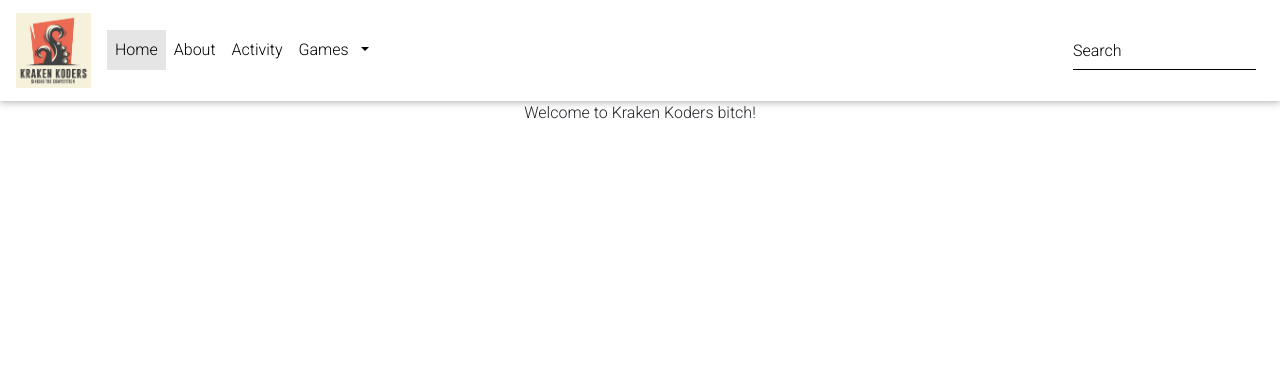
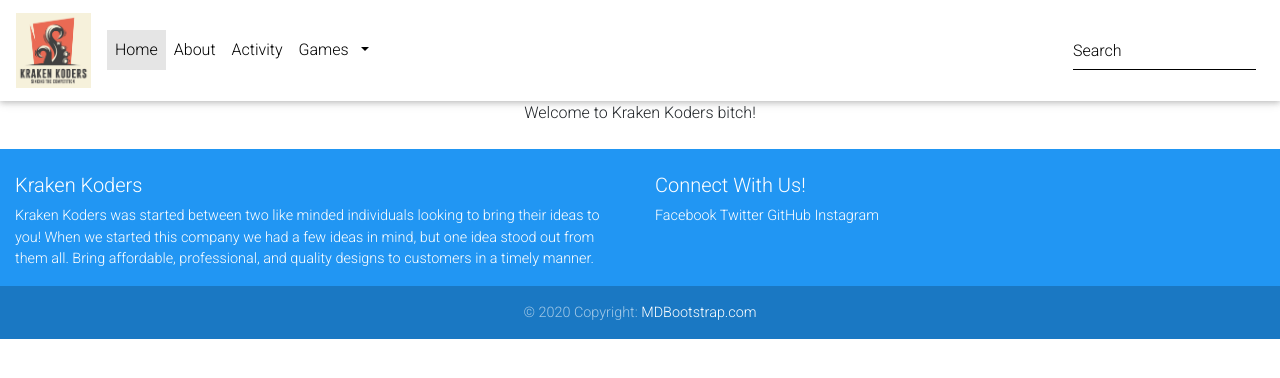
Before and after one commit to LukasThompson/kraken-koders, a React (Create React App) app: page / in a window 1280 px wide. Shown: the top 378 px of the page. Built offline with nearby package versions, Linux system fonts and the light colour scheme.

Commit message:
Pushing Footer Up

```diff
--- a/src/App.js
+++ b/src/App.js
@@ -1,12 +1,14 @@
 import React from "react";
 import "./App.css";
 import NavbarPage from "./components/NavBarPage";
+import Footer from "./components/Footer";
 
 function App() {
   return (
     <div className="App">
       <NavbarPage />
       Welcome to Kraken Koders bitch!
+      <Footer/>
     </div>
   );
 }
--- /dev/null
+++ b/src/components/Footer.jsx
@@ -0,0 +1,35 @@
+import React from "react";
+import { MDBCol, MDBContainer, MDBRow, MDBFooter } from "mdbreact";
+
+const Footer = () => {
+  return (
+    <MDBFooter color="blue" className="font-small pt-4 mt-4">
+      <MDBContainer fluid className="text-center text-md-left">
+        <MDBRow>
+          <MDBCol md="6">
+            <h5 className="title">Kraken Koders</h5>
+            <p>
+            Kraken Koders was started between two like minded individuals looking to bring their ideas to
+                        you! When we started this company we had a few ideas in mind, but one idea stood out from them
+                        all. Bring affordable, professional, and quality designs to customers in a timely manner.
+            </p>
+          </MDBCol>
+          <MDBCol md="6">
+            <h5 className="title">Connect With Us!{" "} </h5>
+                <a className="list-unstyled" href="#!">{" "} Facebook </a>
+                <a className="list-unstyled" href="#!">{" "} Twitter </a>
+                <a className="list-unstyled" href="#!">{" "} GitHub </a>
+                <a className="list-unstyled" href="#!">{" "} Instagram </a>
+          </MDBCol>
+        </MDBRow>
+      </MDBContainer>
+      <div className="footer-copyright text-center py-3">
+        <MDBContainer fluid>
+          &copy; {new Date().getFullYear()} Copyright: <a href="https://www.mdbootstrap.com"> MDBootstrap.com </a>
+        </MDBContainer>
+      </div>
+    </MDBFooter>
+  );
+}
+
+export default Footer;
```
